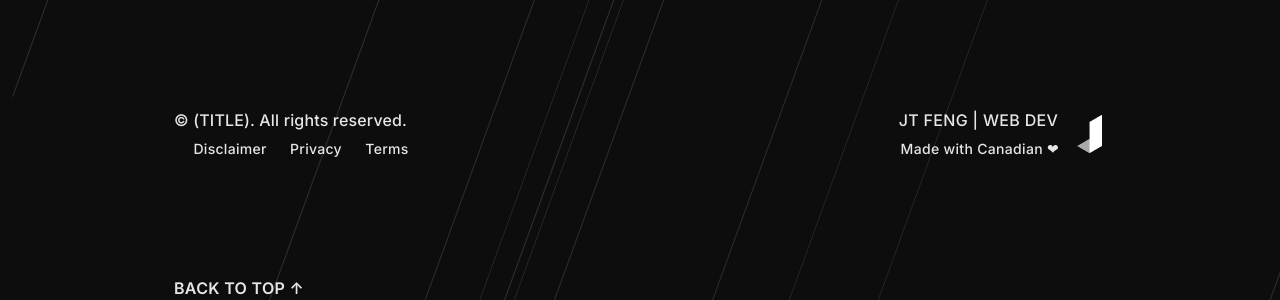
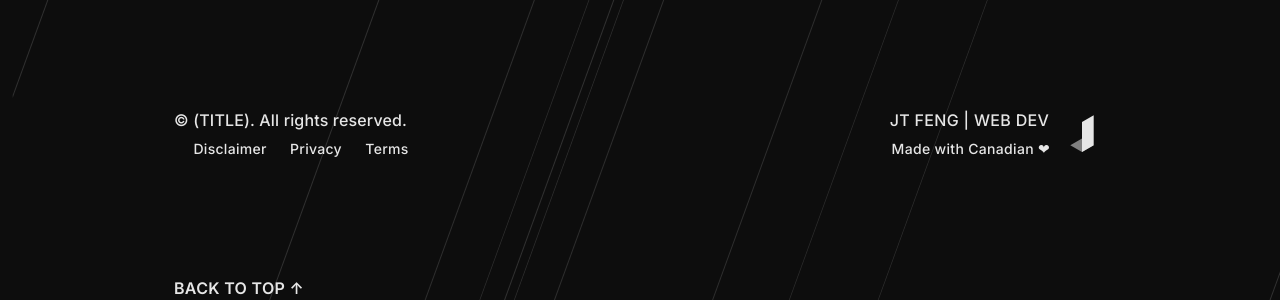
Before and after one commit to jingtianfeng/jekytrap, a Jekyll site: the page built from index.html, in a window 1280 px wide. Shown: the part 1754-2054 px from the top of the page. Built offline with Jekyll 4.4.1, drawn with Linux system fonts in a browser that asks for light colours.

Commit message:
UPDATE comp-signature: <img> attributes

```diff
--- a/_includes/comp-signature.html
+++ b/_includes/comp-signature.html
@@ -12,8 +12,8 @@
             Made with Canadian ❤
         </small>
     </div>
-    <img src="{{ '/assets/img/jtfeng.png' | relative_url }}"
+    <img src="{{ '/assets/img/logo-jtfeng.png' | relative_url }}"
          alt="Website built by J.T. Feng"
-         width="33" height="48"
-         class="ms-2" />
+         width="48" height="48"
+         class="ms-1" />
 </a>
```
